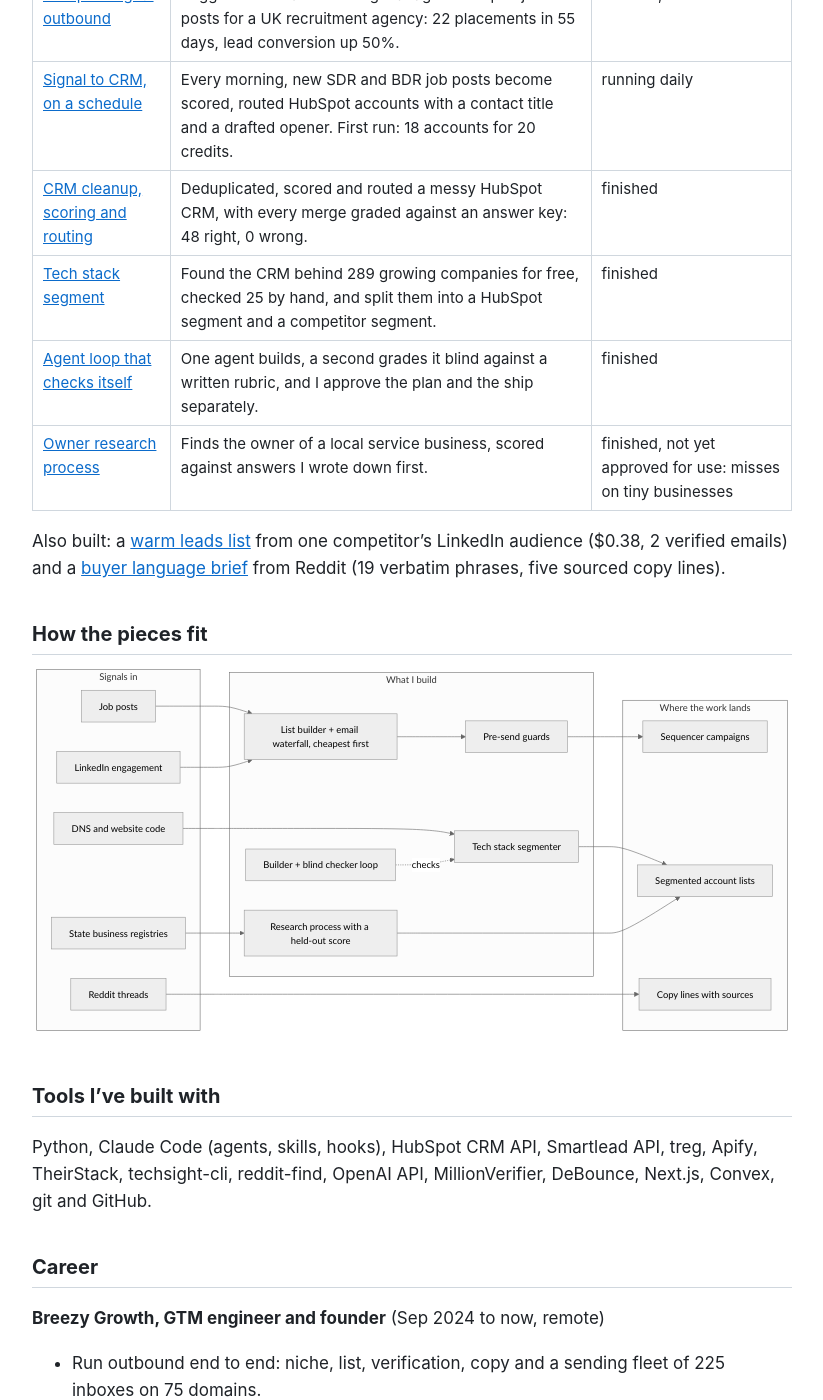
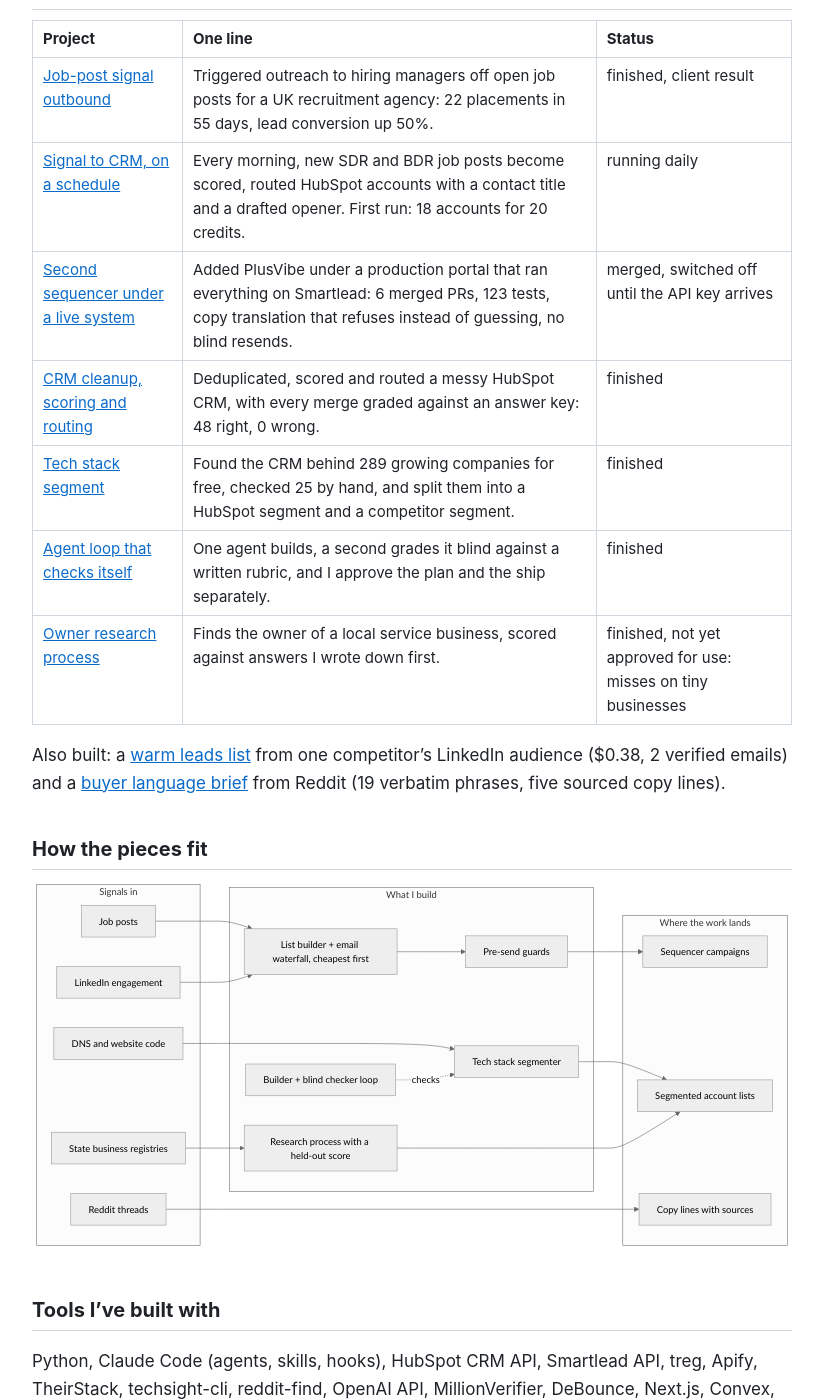
Before and after one commit to Trav54219/gtm-engineering-portfolio, a Jekyll site: the page built from docs/index.md, in a window 1280 px wide and 1400 px high, scrolled down 1029 px. Shown: the whole window, without its empty margins (228-1051 px from the left). Built offline with Jekyll 4.4.1, drawn with Linux system fonts in a browser that asks for light colours; our own code applies the rules of GitHub Pages for plain Markdown files; some of the changed text lies outside the part shown.

Commit message:
Add project 08: PlusVibe integration write-up (merged, dark, 123 tests)
Co-Authored-By: Claude Opus 5.5 <noreply@anthropic.com>

```diff
--- a/docs/index.md
+++ b/docs/index.md
@@ -15,6 +15,7 @@ Software engineer at Fidelity first, then I started an outbound agency and ran i
 - **22 placements in 55 days** for a UK recruitment agency, from outreach triggered by open job posts. Lead conversion rose 50% over their manual process.
 - **48 of 48 merges right** in a HubSpot cleanup graded against an answer key, including 6 same-name decoys left unmerged. 286 contacts scored and routed.
 - **18 accounts from 20 job posts**, scored, routed and drafted in HubSpot by a play that runs every morning without me. Software companies the seller excludes scored 0.
+- **123 tests** behind a second-sequencer integration (about 4,150 lines of TypeScript) merged into a live portal without touching a running Smartlead campaign. Not yet run against the live API.
 - **276 of 289** companies' tech stacks found with a free scanner, then 25 rows checked by hand: 13 right, 6 missed a tool, 2 wrong, 4 unconfirmed.
 - **4.33 to 4.67 out of 5:** a builder agent's work, re-scored after a second agent that never saw its notes found four gaps.
 - **0 wrong names** on a held-out test of an owner-research process (2 of 4 found; the other 2 honestly answered "not enough evidence").
@@ -30,6 +31,7 @@ Two-minute screen recording of the tech-stack project: **not recorded yet.**
 |---|---|---|
 | [Job-post signal outbound](case-studies/job-signal-outbound.md) | Triggered outreach to hiring managers off open job posts for a UK recruitment agency: 22 placements in 55 days, lead conversion up 50%. | finished, client result |
 | [Signal to CRM, on a schedule](case-studies/signal-to-crm.md) | Every morning, new SDR and BDR job posts become scored, routed HubSpot accounts with a contact title and a drafted opener. First run: 18 accounts for 20 credits. | running daily |
+| [Second sequencer under a live system](case-studies/plusvibe-integration.md) | Added PlusVibe under a production portal that ran everything on Smartlead: 6 merged PRs, 123 tests, copy translation that refuses instead of guessing, no blind resends. | merged, switched off until the API key arrives |
 | [CRM cleanup, scoring and routing](case-studies/crm-cleanup.md) | Deduplicated, scored and routed a messy HubSpot CRM, with every merge graded against an answer key: 48 right, 0 wrong. | finished |
 | [Tech stack segment](case-studies/tech-stack-segment.md) | Found the CRM behind 289 growing companies for free, checked 25 by hand, and split them into a HubSpot segment and a competitor segment. | finished |
 | [Agent loop that checks itself](case-studies/agent-loop.md) | One agent builds, a second grades it blind against a written rubric, and I approve the plan and the ship separately. | finished |
@@ -73,7 +75,7 @@ flowchart LR
 
 ## Tools I've built with
 
-Python, Claude Code (agents, skills, hooks), HubSpot CRM API, Smartlead API, treg, Apify, TheirStack, techsight-cli, reddit-find, OpenAI API, MillionVerifier, DeBounce, Next.js, Convex, git and GitHub.
+Python, Claude Code (agents, skills, hooks), HubSpot CRM API, Smartlead API, treg, Apify, TheirStack, techsight-cli, reddit-find, OpenAI API, MillionVerifier, DeBounce, Next.js, Convex, TypeScript, Vitest, PlusVibe API, git and GitHub.
 
 ## Career
 
```
Also changed, not shown: docs/case-studies/plusvibe-integration.md (added, +41 -0 lines), README.md, projects/08-plusvibe-integration/README.md (added).
